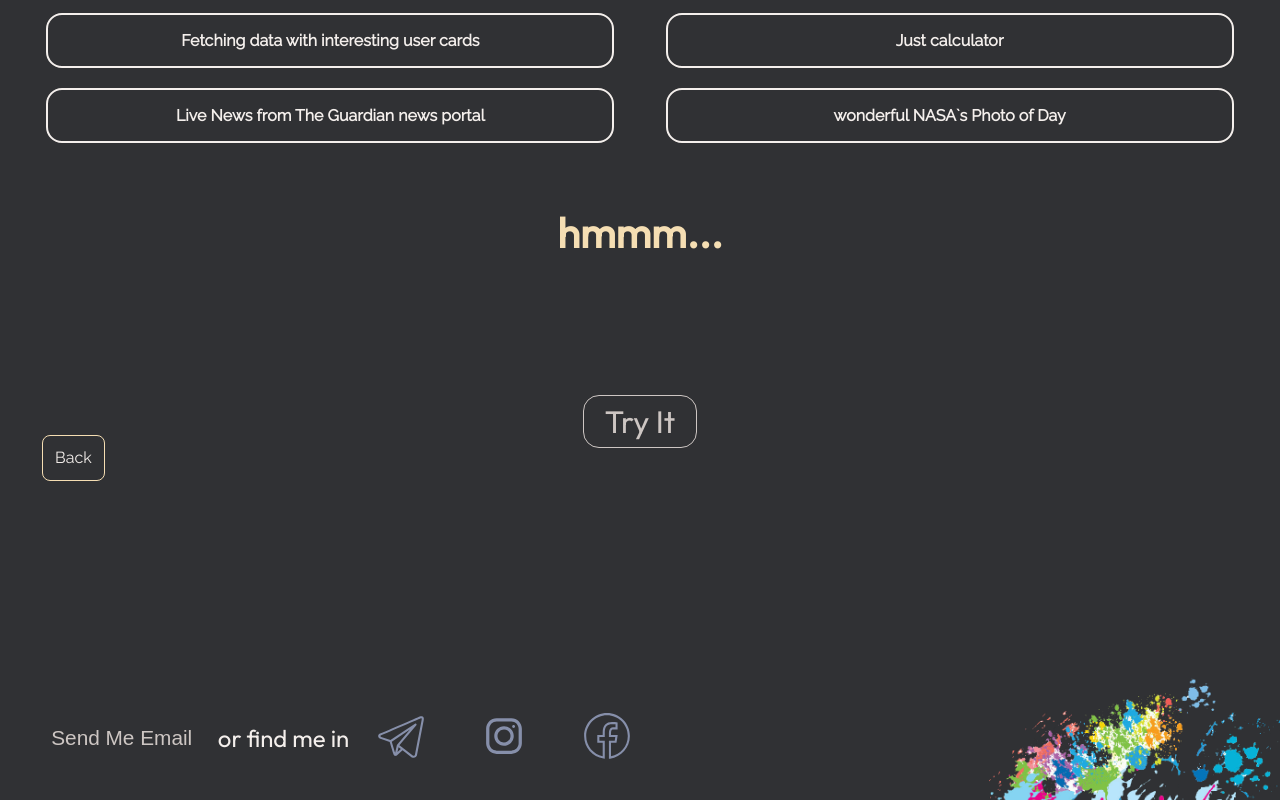
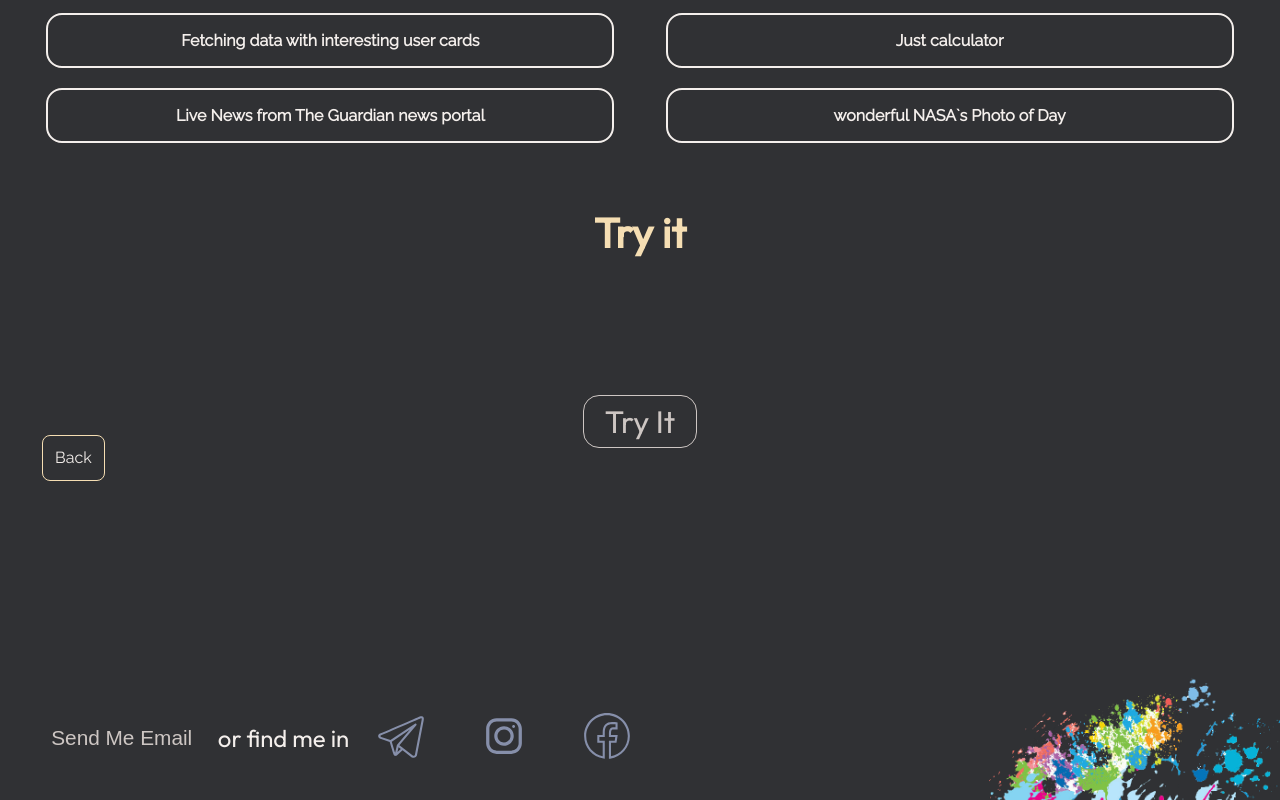
Before and after one commit to kukss1/the-portfolio, a React (Create React App) app: page /lucky in a window 1280 px wide. Shown: the part 1144-1944 px from the top of the page. Built offline with nearby package versions, Linux system fonts and the light colour scheme.

Commit message:
Fix Lucky

```diff
--- a/src/components/projects/project/lucky/lucky.jsx
+++ b/src/components/projects/project/lucky/lucky.jsx
@@ -6,7 +6,7 @@ import RandomResponse from './responses/RandomResponse';
 function Lucky() {
   return (
     <div className='lucky_wrapper'>
-      <h1 className='lucky_title'>hmmm...</h1>
+      <h1 className='lucky_title'>Try it</h1>
       <RandomResponse responses={responses} />
     </div>
   );
```
